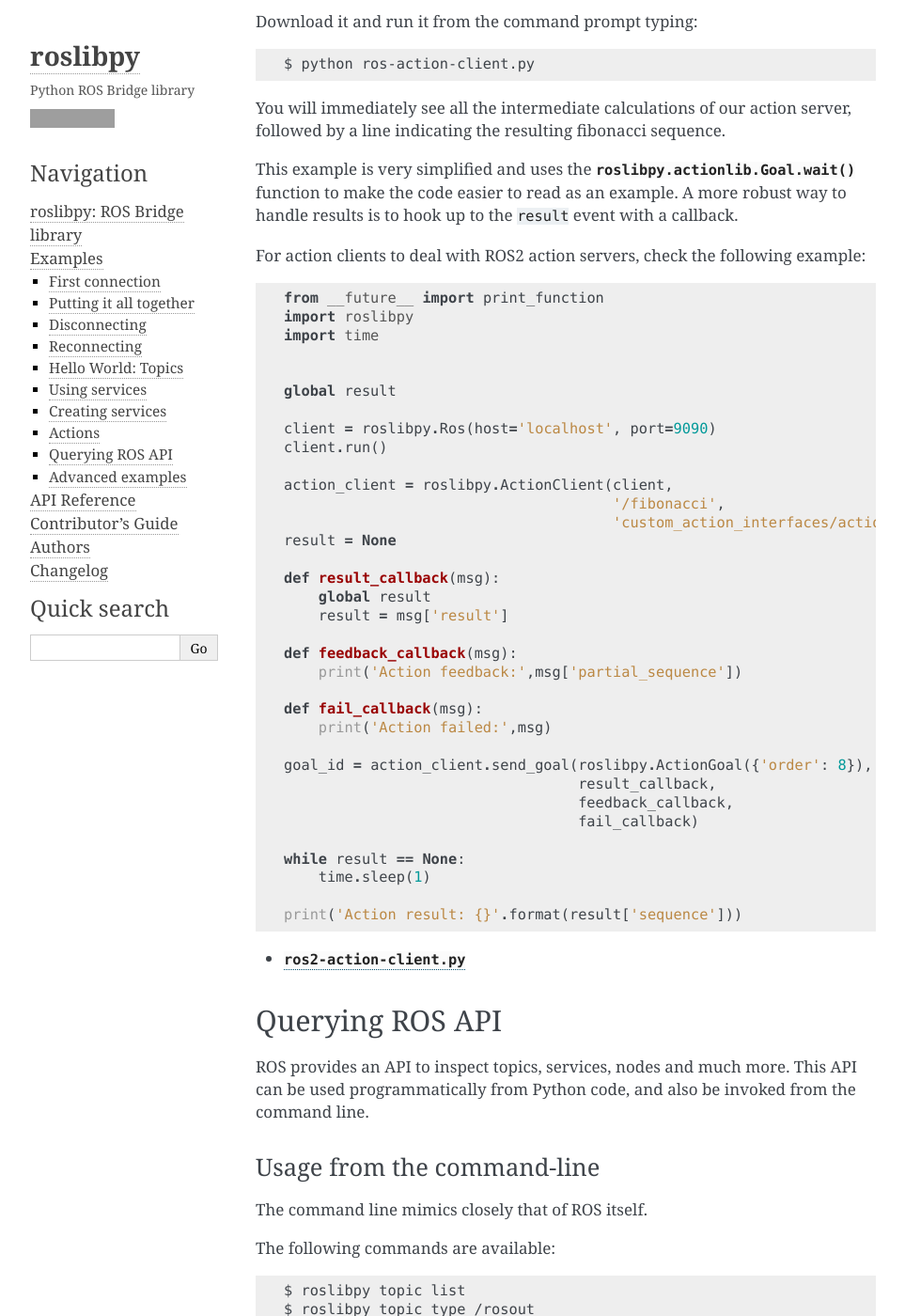
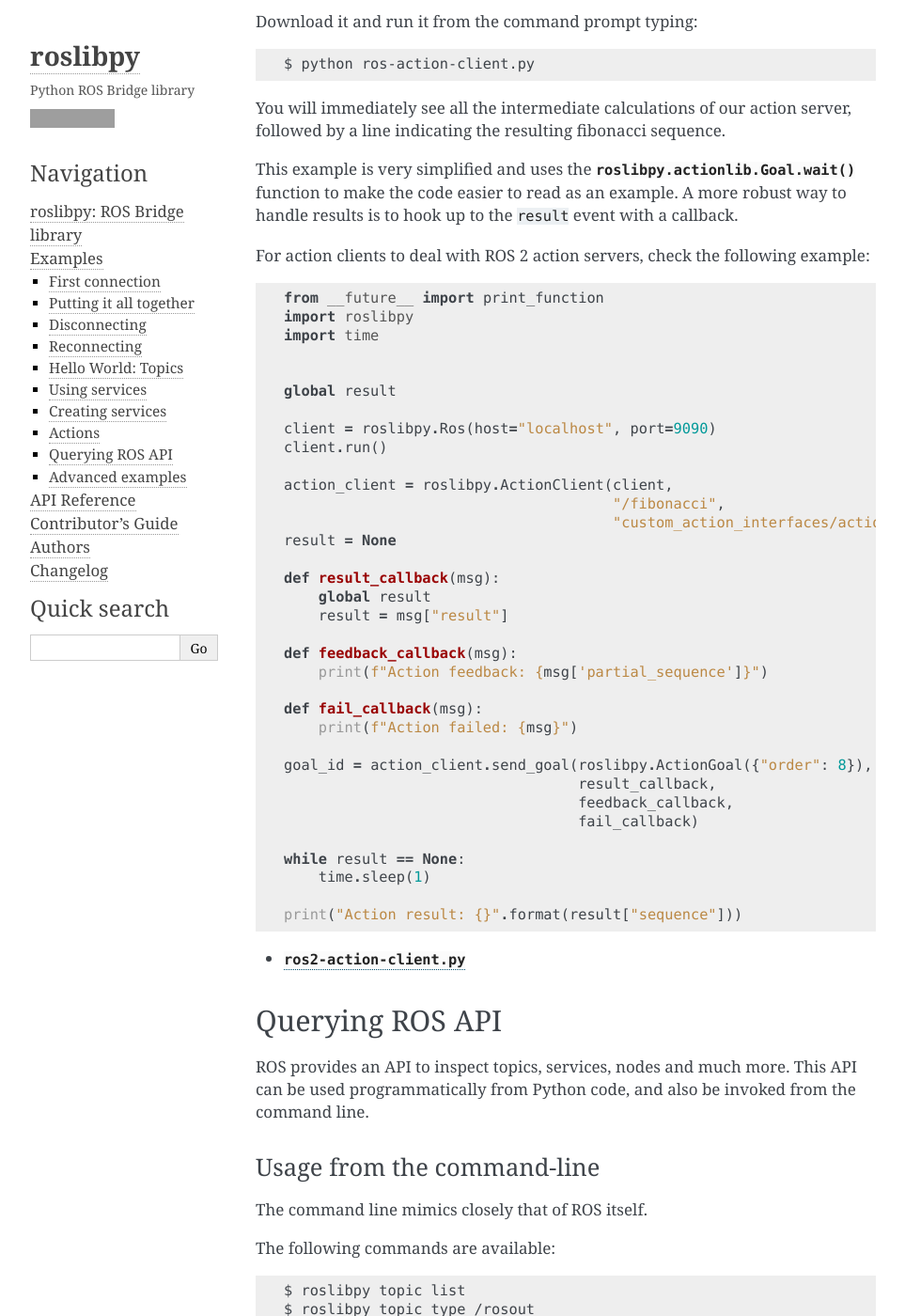
Before and after one commit to gramaziokohler/roslibpy, a Sphinx documentation site: the page built from docs/examples.rst, in a window 1280 px wide and 1400 px high, scrolled down 7369 px. Shown: the whole window at 94% size, without its empty margins (148-1111 px from the left). Built offline with Sphinx 7.4.7, drawn with Linux system fonts in a browser that asks for light colours; grey boxes are pictures that could not be loaded.

Commit message:
Minor fixes

```diff
--- a/CHANGELOG.rst
+++ b/CHANGELOG.rst
@@ -11,7 +11,7 @@
 ----------
 
 **Added**
-* Added ROS2 action client object with limited capabilities ``roslibpy.ActionClient``.
+* Added ROS 2 action client object with limited capabilities ``roslibpy.ActionClient``.
 
 **Changed**
 
@@ -26,7 +26,7 @@
 
 **Added**
 
-* Added a ROS2-compatible header class in ``roslibpy.ros2.Header``.
+* Added a ROS 2 compatible header class in ``roslibpy.ros2.Header``.
 
 **Changed**
 
--- a/README.rst
+++ b/README.rst
@@ -44,7 +44,7 @@
 
 The API of **roslibpy** is modeled to closely match that of `roslibjs`_.
 
-ROS1 is fully supported. ROS2 support is still in progress.
+ROS 1 is fully supported. ROS 2 support is still in progress.
 
 
 Main features
--- a/docs/examples.rst
+++ b/docs/examples.rst
@@ -246,7 +246,7 @@
 function to make the code easier to read as an example. A more robust way to handle
 results is to hook up to the ``result`` event with a callback.
 
-For action clients to deal with ROS2 action servers, check the following example:
+For action clients to deal with ROS 2 action servers, check the following example:
 
 .. literalinclude :: files/ros2-action-client.py
    :language: python
--- a/docs/files/ros2-action-client.py
+++ b/docs/files/ros2-action-client.py
@@ -5,25 +5,25 @@
 
 global result
 
-client = roslibpy.Ros(host='localhost', port=9090)
+client = roslibpy.Ros(host="localhost", port=9090)
 client.run()
 
 action_client = roslibpy.ActionClient(client,
-                                      '/fibonacci',
-                                      'custom_action_interfaces/action/Fibonacci')
+                                      "/fibonacci",
+                                      "custom_action_interfaces/action/Fibonacci")
 result = None
 
 def result_callback(msg):
     global result
-    result = msg['result']
+    result = msg["result"]
 
 def feedback_callback(msg):
-    print('Action feedback:',msg['partial_sequence'])
+    print(f"Action feedback: {msg['partial_sequence']}")
 
 def fail_callback(msg):
-    print('Action failed:',msg)
+    print(f"Action failed: {msg}")
 
-goal_id = action_client.send_goal(roslibpy.ActionGoal({'order': 8}),
+goal_id = action_client.send_goal(roslibpy.ActionGoal({"order": 8}),
                                   result_callback,
                                   feedback_callback,
                                   fail_callback)
@@ -31,4 +31,4 @@
 while result == None:
     time.sleep(1)
 
-print('Action result: {}'.format(result['sequence']))
+print("Action result: {}".format(result["sequence"]))
--- a/docs/index.rst
+++ b/docs/index.rst
@@ -44,7 +44,7 @@
 
 The API of **roslibpy** is modeled to closely match that of `roslibjs <http://wiki.ros.org/roslibjs>`_.
 
-ROS1 is fully supported. ROS2 support is still in progress.
+ROS 1 is fully supported. ROS 2 support is still in progress.
 
 ========
 Contents
```
Also changed, not shown: src/roslibpy/__init__.py (+4 -4 lines), 1 other file.
